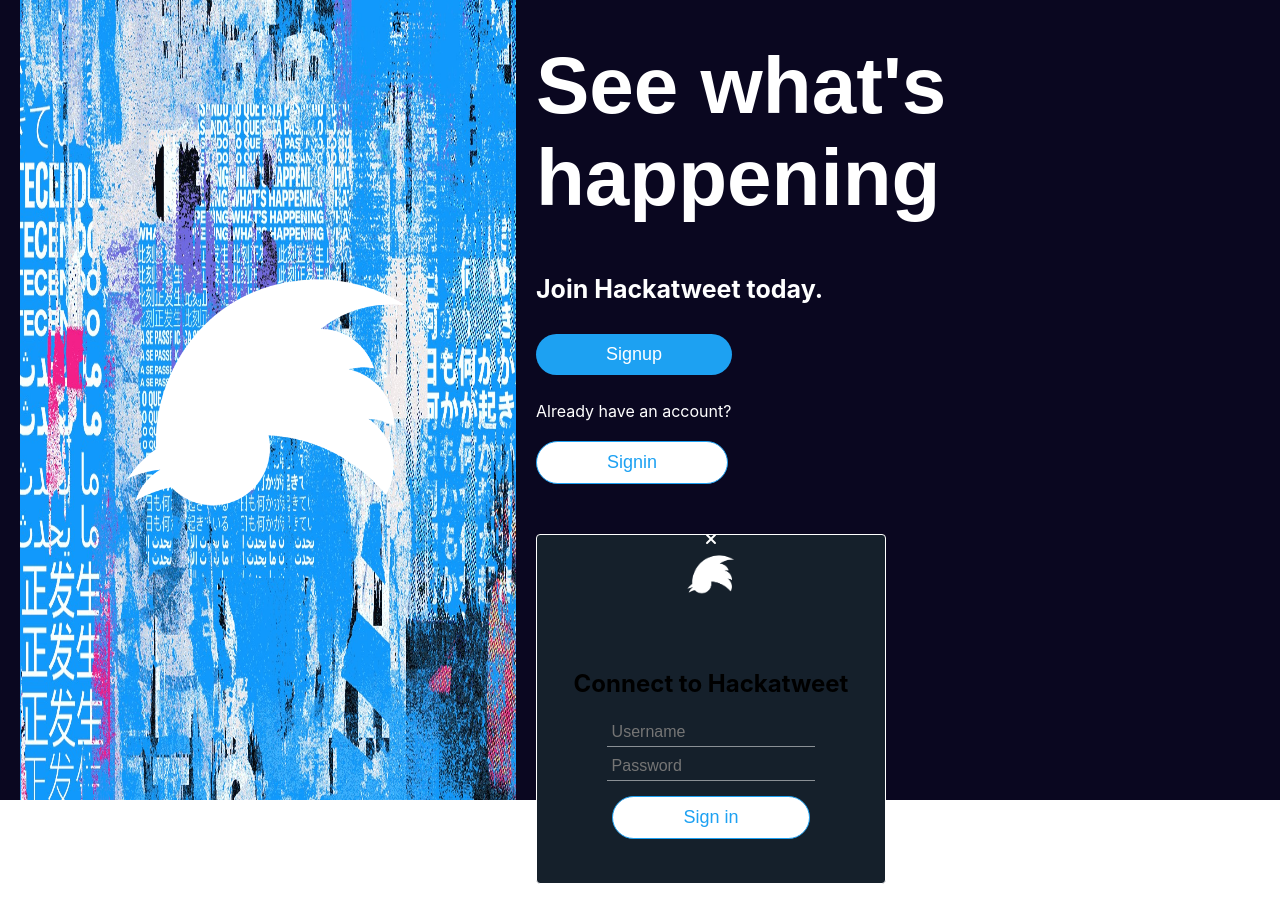
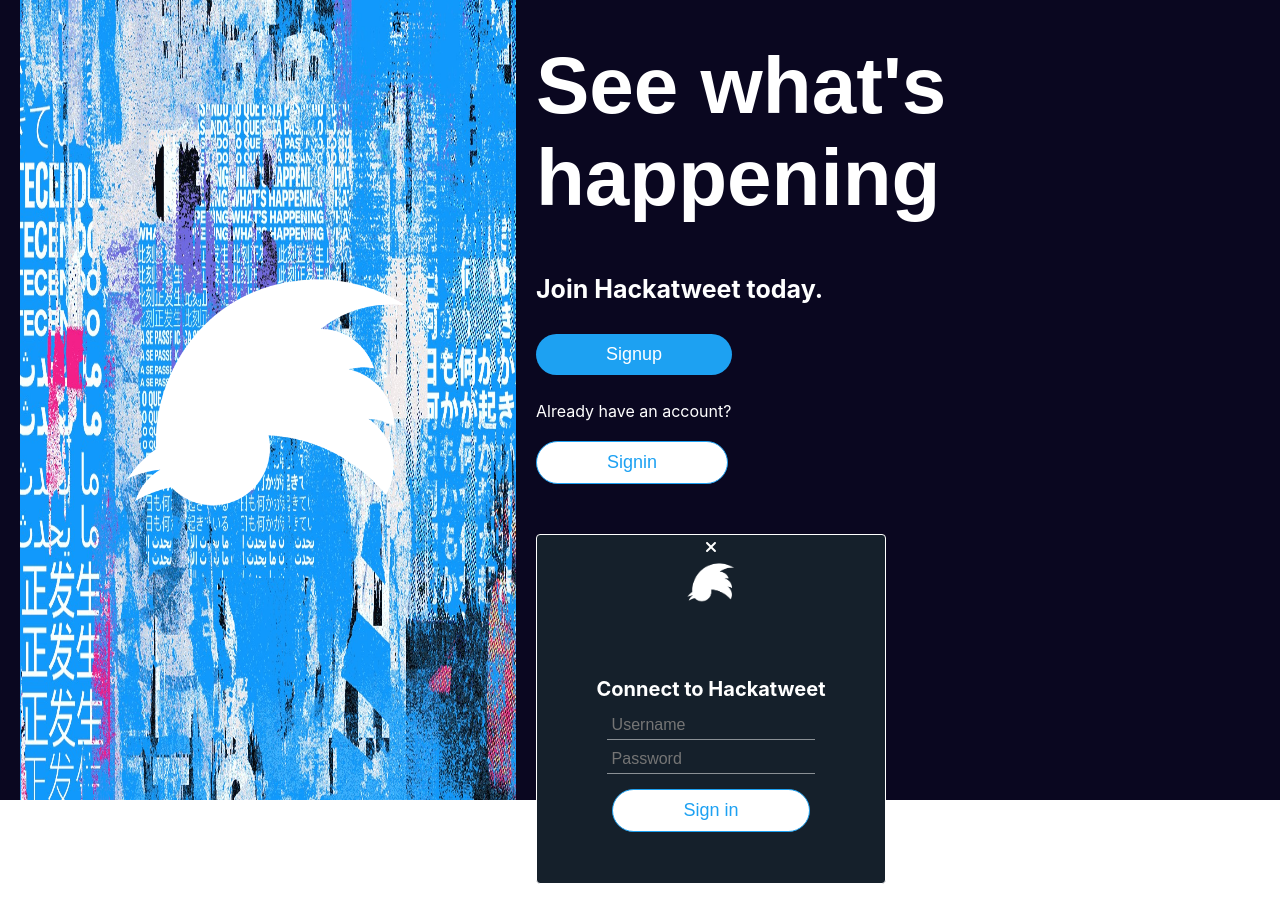
Before and after one commit to Katiachilla/hackatweet-frontend, a Next.js app: page / in a window 1280 px wide. Both pictures are taken after a click on the button "Signin". Built offline with nearby package versions, Linux system fonts and the light colour scheme.

Commit message:
change styleh2

```diff
--- a/components/Signin.js
+++ b/components/Signin.js
@@ -42,7 +42,7 @@ const PopoverSignin = () => {
     <div className={styles.popover}>
       <span><FontAwesomeIcon icon={faXmark}   className={styles.crossIcon}/></span>
         <img src="logotweeter.png" alt="logo" className={styles.logo}/>
-        <h2>Connect to Hackatweet</h2>
+        <h2 className={styles.h2}>Connect to Hackatweet</h2>
         <input type="text"placeholder="Username" onChange={(e) => setSignInUsername(e.target.value)} value={signInUsername} className={styles.inputStyle}/>
         <input type="password"placeholder="Password" onChange={(e) => setSignInPassword(e.target.value)} value={signInPassword} className={styles.inputStyle}/>
         <button onClick={handleLogin} className={styles.buttonIn}>Sign in</button>
```
